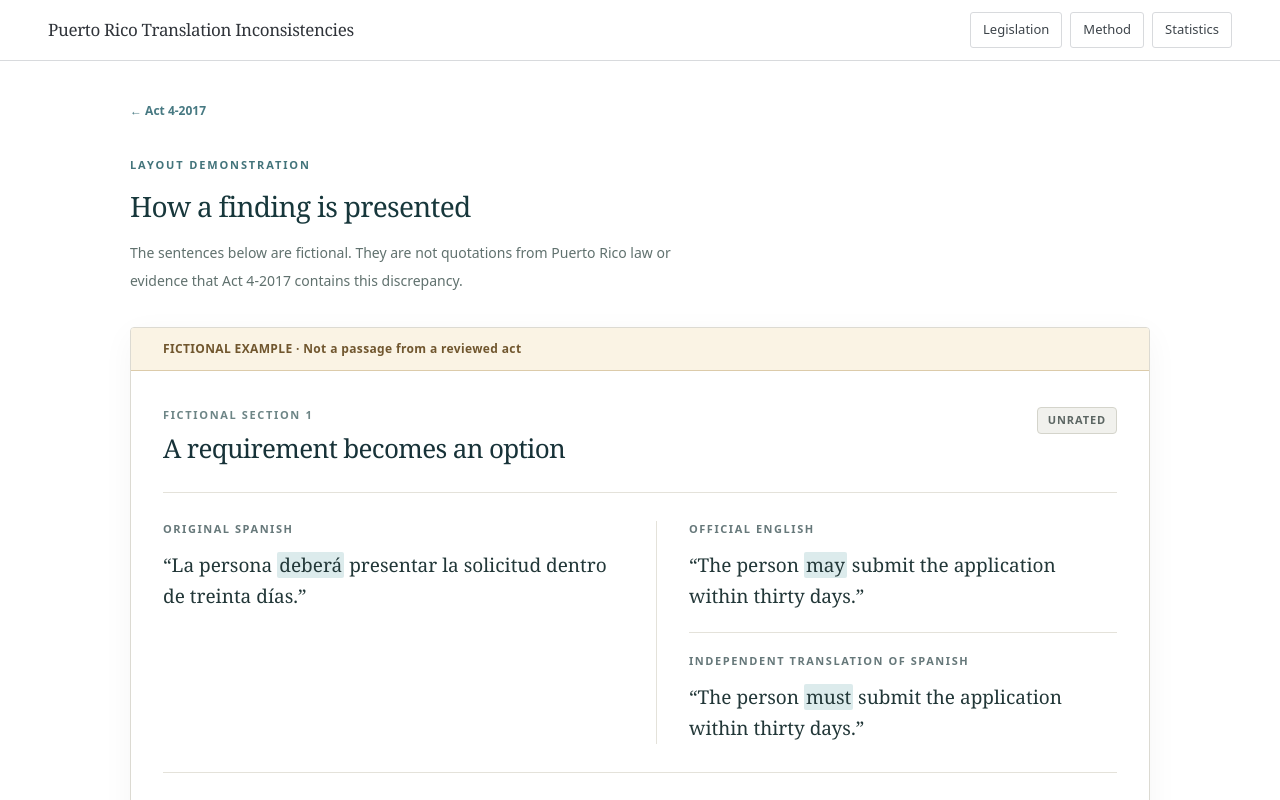
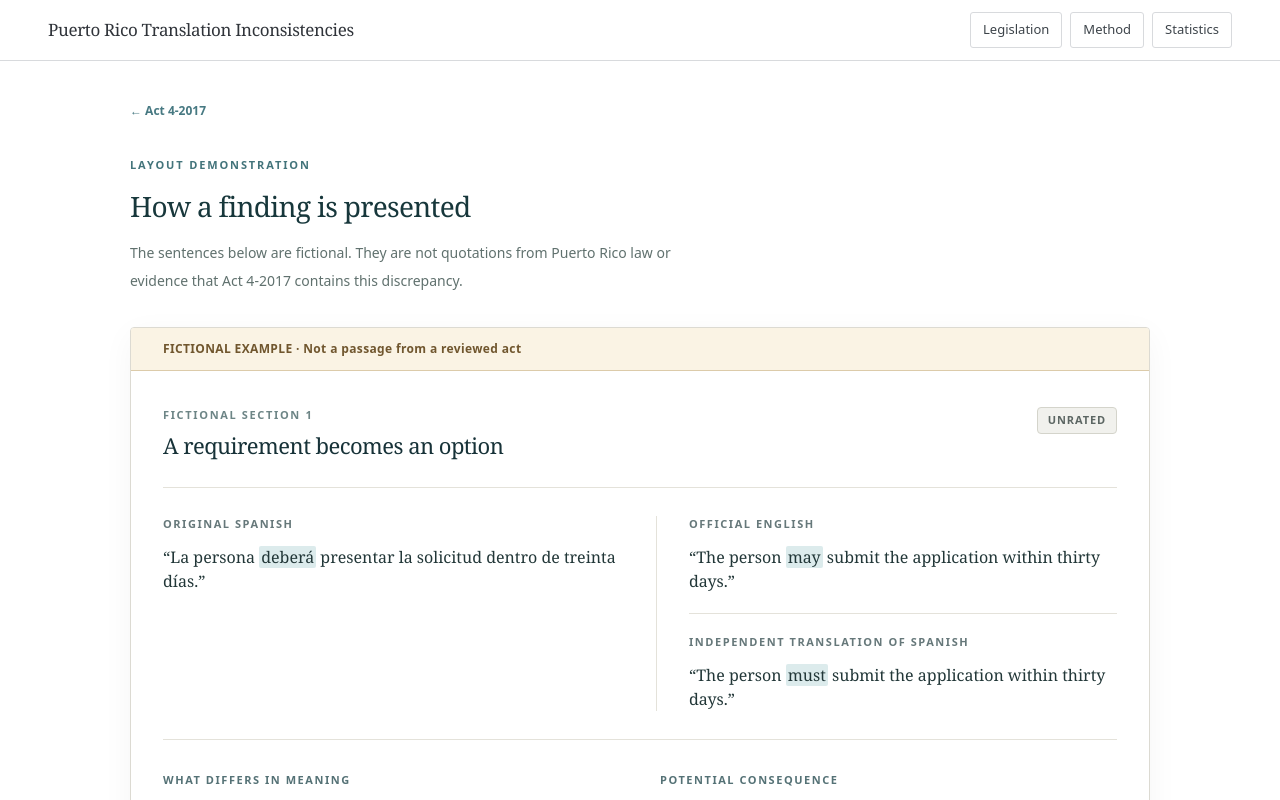
Before and after one commit to ae-oss/puerto-rico-translation-inconsistencies, a Next.js app: page /demo in a window 1280 px wide. Shown: the top 800 px of the page. Built offline with nearby package versions, Linux system fonts and the light colour scheme.

Commit message:
Align finding detail typography

```diff
--- a/src/components/finding-detail.tsx
+++ b/src/components/finding-detail.tsx
@@ -5,7 +5,7 @@ function Passage({ label, parts, lang }: { label: string; parts: TextPart[]; lan
   return (
     <div className="border-t border-[#e4e2da] pt-5 first:border-t-0 first:pt-0">
       <p className="mb-3 text-[11px] font-semibold uppercase tracking-[.14em] text-[#66787a]">{label}</p>
-      <blockquote lang={lang} className="font-serif text-[18px] leading-[1.65] text-[#223738] sm:text-[19px]">
+      <blockquote lang={lang} className="font-serif text-[16px] leading-[1.52] text-[#223738]">
         “{parts.map((part, index) => part.highlight ? <mark key={index} className="rounded-[2px] bg-[#dcebec] px-[2px] text-inherit">{part.text}</mark> : <span key={index}>{part.text}</span>)}”
       </blockquote>
     </div>
@@ -38,7 +38,7 @@ export function FindingDetail({ finding, demo = false }: { finding: Finding; dem
         <div className="mb-7 flex flex-wrap items-start justify-between gap-4">
           <div>
             <p className="mb-2 text-[11px] font-bold uppercase tracking-[.15em] text-[#6d8586]">{finding.section}</p>
-            <h2 className="font-serif text-[22px] leading-tight tracking-[-.025em] text-[#173238] sm:text-[26px]">{finding.title}</h2>
+            <h2 className="font-serif text-[20px] leading-tight tracking-[-.025em] text-[#173238] sm:text-[22px]">{finding.title}</h2>
           </div>
           <div className="flex flex-col items-start gap-2"><ImpactBadge impact={finding.impact} />{!demo && <span className="text-[11px] font-medium text-[#647877]">{finding.status.replaceAll("-", " ")} · {finding.confidence} assessment confidence</span>}</div>
         </div>
```
